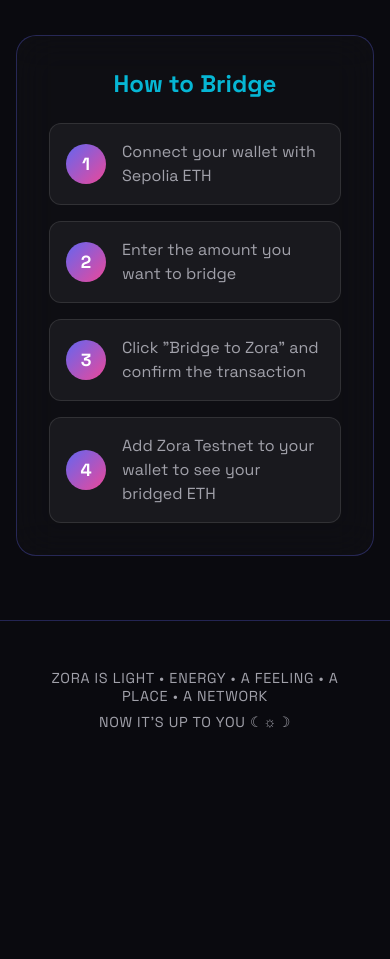
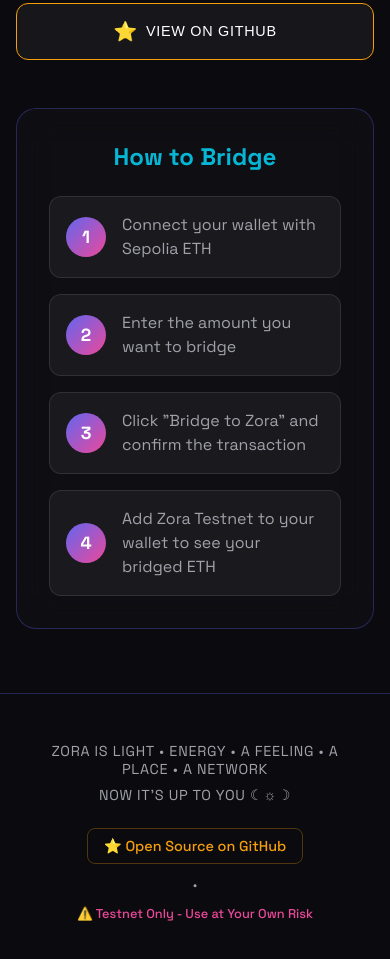
Before and after one commit to dcjanio/zora-testnet-bridge, a plain HTML site: page index.html in a window 390 px wide. Shown: the part 1443-2402 px from the top of the page. Before the commit the page ends 2230 px from the top, so only its background shows below. Drawn offline with Linux system fonts and the light colour scheme.

Commit message:
⭐ Add GitHub repository links and legal disclaimers
✨ Frontend Updates:
- Added GitHub button in network actions section
- Added footer links with GitHub repo and disclaimer
- Golden theme for GitHub elements with hover effects
- Mobile responsive footer design

📝 README Updates:
- Added prominent legal disclaimer for testnet-only use
- Added comprehensive open source contribution section
- Updated quick start with safety warnings
- Added GitHub repository link and contribution guidelines
- Clear disclaimers about risk and liability

🔐 Safety improvements to protect users from using real funds

```diff
--- a/index.html
+++ b/index.html
@@ -103,6 +103,11 @@
                 <span class="btn-icon">🔍</span>
                 EXPLORE ZORA TESTNET
             </button>
+
+            <button id="githubBtn" class="action-btn github">
+                <span class="btn-icon">⭐</span>
+                VIEW ON GITHUB
+            </button>
         </section>
 
         <section class="instructions">
@@ -132,6 +137,13 @@
         <div class="footer-content">
             <p>ZORA IS LIGHT • ENERGY • A FEELING • A PLACE • A NETWORK</p>
             <p>NOW IT'S UP TO YOU ☾☼☽</p>
+            <div class="footer-links">
+                <a href="https://github.com/dcjanio/zora-testnet-bridge" target="_blank" class="footer-link">
+                    ⭐ Open Source on GitHub
+                </a>
+                <span class="footer-separator">•</span>
+                <span class="footer-disclaimer">⚠️ Testnet Only - Use at Your Own Risk</span>
+            </div>
         </div>
     </footer>
 
--- a/script.js
+++ b/script.js
@@ -54,6 +54,11 @@ class ZoraBridge {
         // Explorer Button
         document.getElementById('explorerBtn').addEventListener('click', () => {
             window.open('https://sepolia.explorer.zora.energy', '_blank');
+        });
+
+        // GitHub Button
+        document.getElementById('githubBtn').addEventListener('click', () => {
+            window.open('https://github.com/dcjanio/zora-testnet-bridge', '_blank');
         });
 
         // Max Button
--- a/style.css
+++ b/style.css
@@ -405,6 +405,16 @@ header {
     box-shadow: 0 0 20px rgba(6, 182, 212, 0.3);
 }
 
+.action-btn.github {
+    border-color: var(--cosmic-gold);
+}
+
+.action-btn.github:hover {
+    border-color: var(--cosmic-gold);
+    background: rgba(245, 158, 11, 0.1);
+    box-shadow: 0 0 20px rgba(245, 158, 11, 0.3);
+}
+
 .btn-icon {
     font-size: 1.2rem;
 }
@@ -478,6 +488,44 @@ footer {
     letter-spacing: 0.05em;
 }
 
+.footer-links {
+    margin-top: 1.5rem;
+    display: flex;
+    align-items: center;
+    justify-content: center;
+    gap: 1rem;
+    flex-wrap: wrap;
+}
+
+.footer-link {
+    color: var(--cosmic-gold);
+    text-decoration: none;
+    font-size: 0.9rem;
+    font-weight: 500;
+    transition: all 0.3s ease;
+    padding: 0.5rem 1rem;
+    border-radius: 8px;
+    border: 1px solid rgba(245, 158, 11, 0.3);
+}
+
+.footer-link:hover {
+    color: white;
+    background: rgba(245, 158, 11, 0.1);
+    border-color: var(--cosmic-gold);
+    box-shadow: 0 0 15px rgba(245, 158, 11, 0.3);
+}
+
+.footer-separator {
+    color: var(--text-secondary);
+    font-size: 0.8rem;
+}
+
+.footer-disclaimer {
+    color: var(--cosmic-pink);
+    font-size: 0.8rem;
+    font-weight: 500;
+}
+
 /* Mobile Responsiveness */
 @media (max-width: 768px) {
     .container {
@@ -507,6 +555,11 @@ footer {
         flex-direction: column;
     }
 
+    .footer-links {
+        flex-direction: column;
+        gap: 0.75rem;
+    }
+
     .bridge-card {
         padding: 1.5rem;
     }
```
Also changed, not shown: 1 other file.
